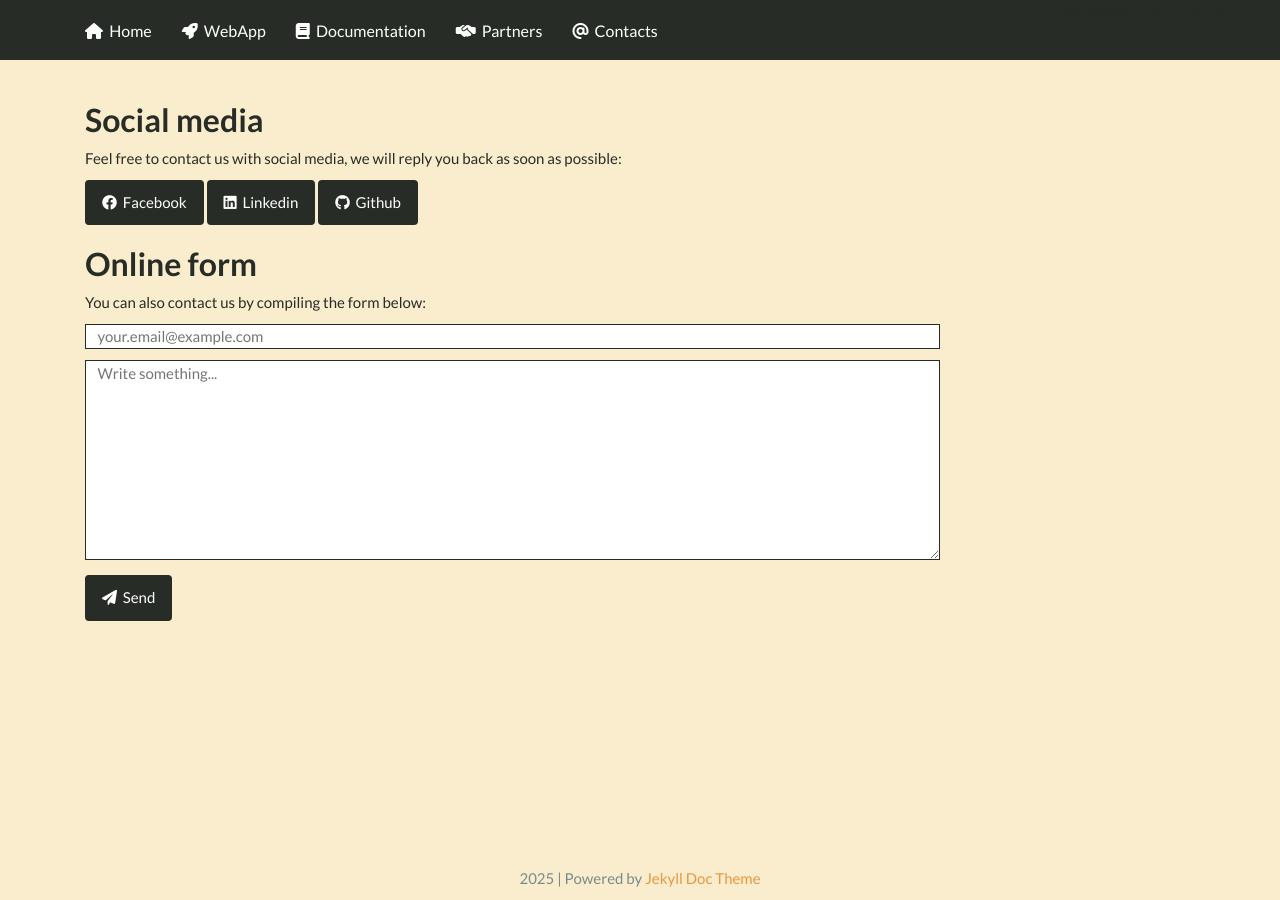
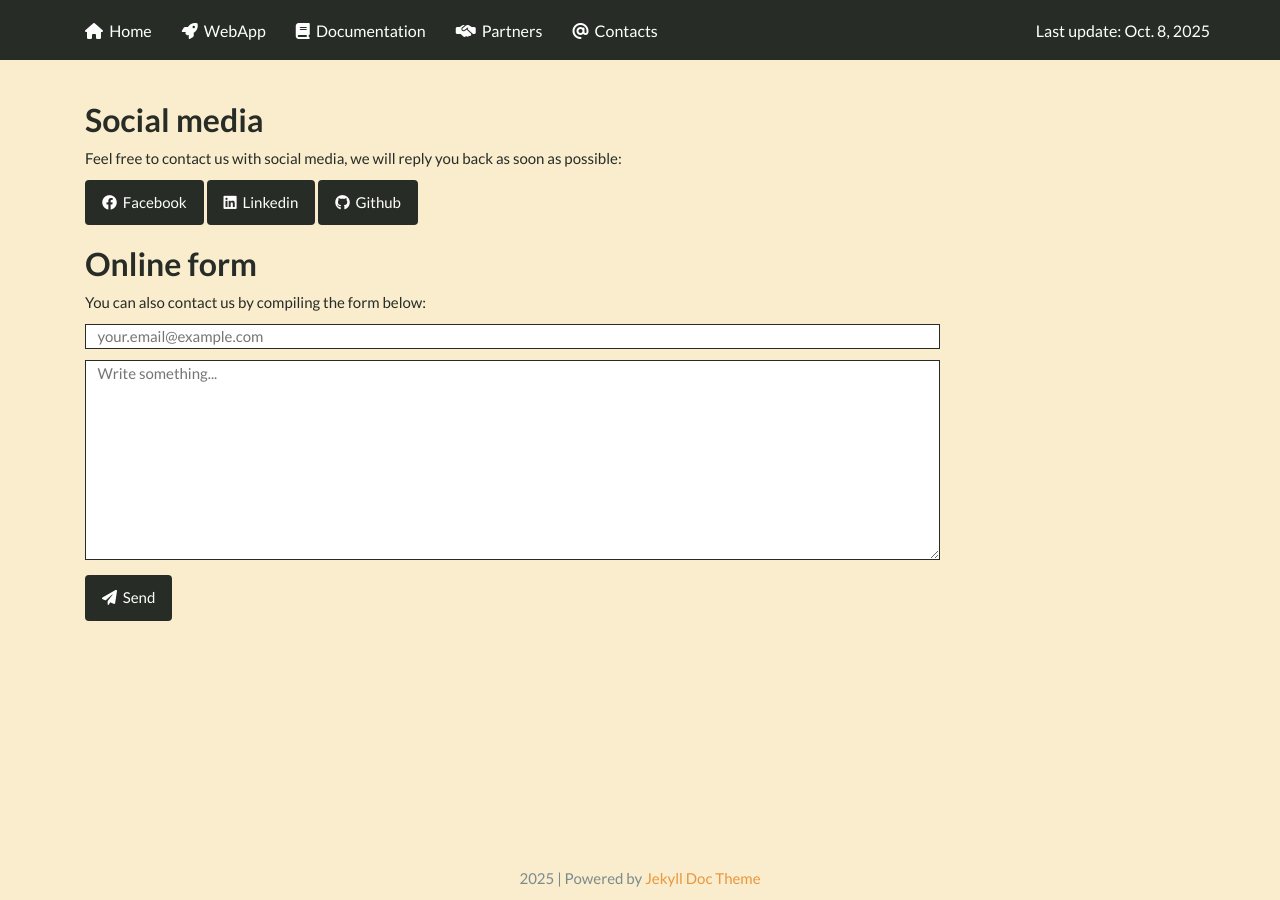
Before and after one commit to srebughini/ASALI, a Jekyll site: the page built from _pages/contacts.md, in a window 1280 px wide. Built offline with Jekyll 4.4.1, drawn with Linux system fonts in a browser that asks for light colours; a script that is not in the unit is left out.

Commit message:
New update

```diff
--- a/_includes/topnav.html
+++ b/_includes/topnav.html
@@ -18,7 +18,9 @@
             </ul>
             <div class="navbar-right">
                 <ul class="nav navbar-nav">
-                    <li>Last update: Oct. 8, 2025</li>
+                    <li>
+                        <a href="https://github.com/srebughini/ASALI">Last update: Oct. 8, 2025</a>
+                    </li>
                 </ul>
             </div>
         </div>
```
